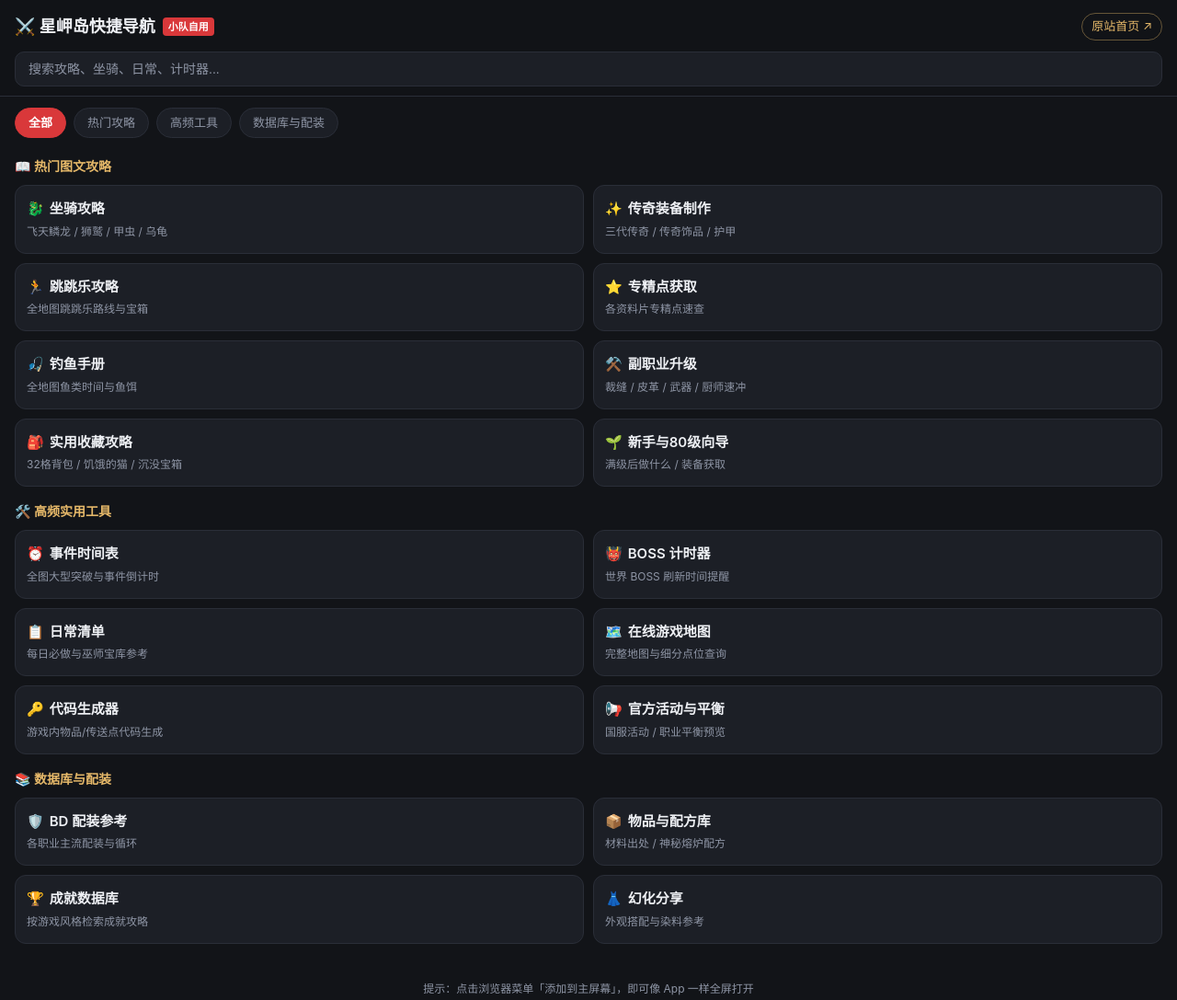
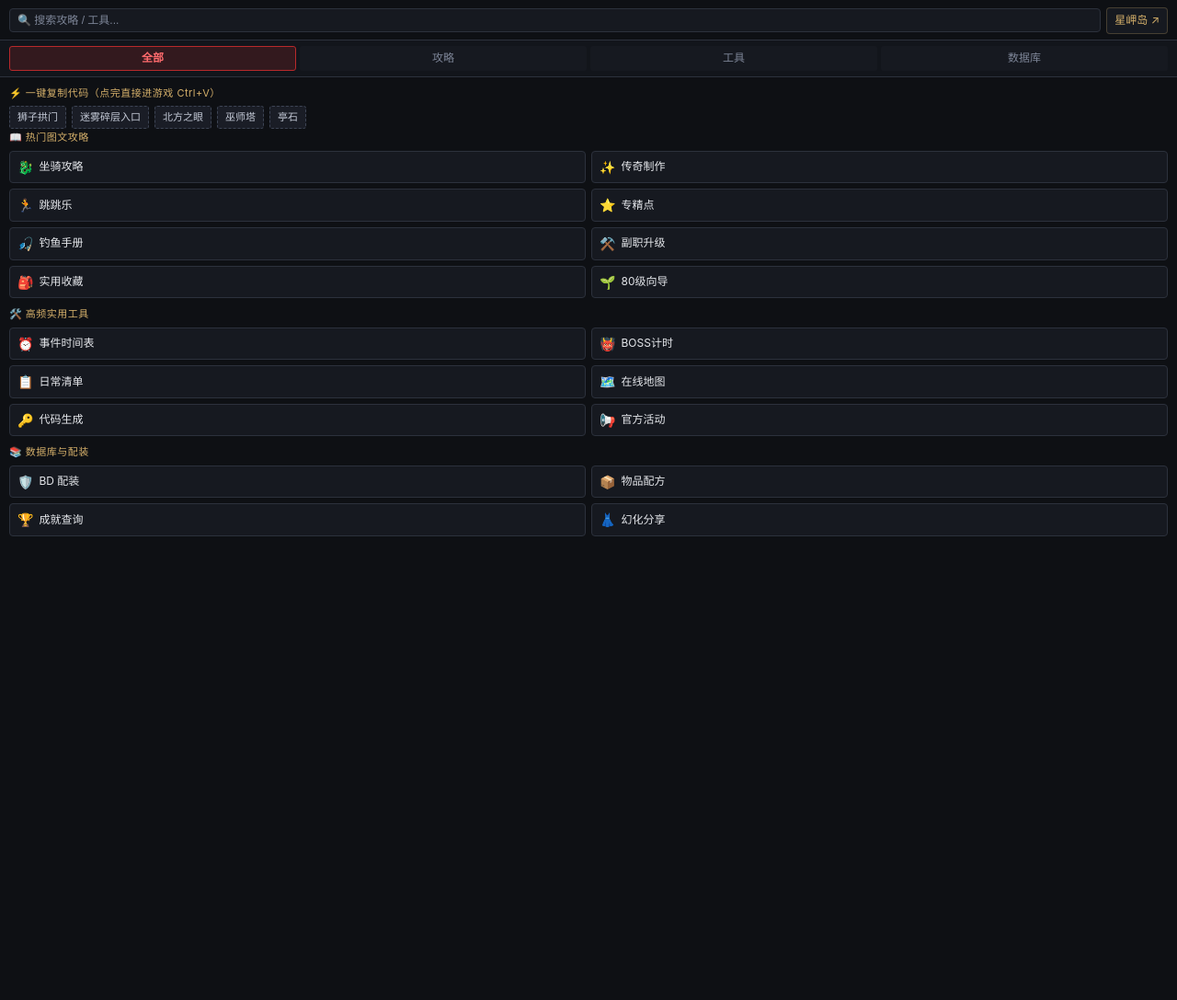
Before and after one commit to 834309651-ux/sss, a plain HTML site: page index.html in a window 1280 px wide. Shown: the whole page at 92% size. After the commit the page ends 800 px from the top, so only its background shows below. Drawn offline with Linux system fonts and the light colour scheme.

Commit message:
Update index.html

```diff
--- a/index.html
+++ b/index.html
@@ -2,223 +2,266 @@
 <html lang="zh-CN">
 <head>
   <meta charset="UTF-8">
-  <meta name="viewport" content="width=device-width, initial-scale=1.0, maximum-scale=1.0, user-scalable=no">
-  <!-- 添加到主屏幕后的 App 样式配置 -->
-  <meta name="apple-mobile-web-app-capable" content="yes">
-  <meta name="apple-mobile-web-app-status-bar-style" content="black-translucent">
-  <meta name="apple-mobile-web-app-title" content="激战2小助手">
-  <meta name="theme-color" content="#121418">
-  <title>激战2 星岬岛手机导航</title>
+  <meta name="viewport" content="width=device-width, initial-scale=1.0">
+  <title>GW2 悬浮窗快捷面板</title>
   <style>
     :root {
-      --bg: #121418;
-      --card: #1c1f26;
-      --card-active: #262a33;
-      --text: #eef0f4;
-      --muted: #8e95a5;
-      --accent: #d9383a; /* 激战2经典红 */
-      --gold: #e5b869;   /* 传奇金 */
-      --border: #2a2e38;
+      --bg: #0e1014;
+      --panel: #161920;
+      --panel-hover: #212631;
+      --border: #2c313c;
+      --gold: #d4af6a;
+      --gold-dim: rgba(212, 175, 106, 0.25);
+      --accent: #b8292b;
+      --text: #e6e8ec;
+      --muted: #7d8597;
     }
-    * { box-sizing: border-box; margin: 0; padding: 0; -webkit-tap-highlight-color: transparent; }
+
+    * { box-sizing: border-box; margin: 0; padding: 0; user-select: none; }
+
     body {
-      font-family: -apple-system, BlinkMacSystemFont, "PingFang SC", "Helvetica Neue", sans-serif;
+      font-family: "Microsoft YaHei", -apple-system, sans-serif;
       background: var(--bg);
       color: var(--text);
-      padding-bottom: 40px;
-      line-height: 1.5;
+      font-size: 13px;
+      line-height: 1.4;
+      overflow-x: hidden;
     }
-    /* 顶部固定栏 */
-    .header {
+
+    /* 极细暗黑滚动条 */
+    ::-webkit-scrollbar { width: 4px; height: 4px; }
+    ::-webkit-scrollbar-track { background: var(--bg); }
+    ::-webkit-scrollbar-thumb { background: #333945; border-radius: 2px; }
+
+    /* 顶部紧凑搜索栏 */
+    .topbar {
       position: sticky;
       top: 0;
-      z-index: 100;
-      background: rgba(18, 20, 24, 0.92);
-      backdrop-filter: blur(10px);
-      padding: 14px 16px 10px;
+      z-index: 10;
+      background: rgba(14, 16, 20, 0.96);
+      padding: 8px 10px 6px;
       border-bottom: 1px solid var(--border);
+      display: flex;
+      gap: 6px;
+      align-items: center;
     }
-    .header-top {
-      display: flex;
-      justify-content: space-between;
-      align-items: center;
-      margin-bottom: 12px;
+    .search-input {
+      flex: 1;
+      background: var(--panel);
+      border: 1px solid var(--border);
+      color: var(--text);
+      padding: 5px 8px;
+      border-radius: 4px;
+      font-size: 12px;
+      outline: none;
     }
-    .title {
-      font-size: 18px;
-      font-weight: 700;
-      display: flex;
-      align-items: center;
-      gap: 8px;
-    }
-    .badge {
-      font-size: 11px;
-      background: var(--accent);
-      color: #fff;
-      padding: 2px 6px;
-      border-radius: 4px;
-      font-weight: 600;
-    }
-    .home-btn {
-      font-size: 13px;
+    .search-input:focus { border-color: var(--gold); }
+    .search-input::placeholder { color: var(--muted); }
+
+    .btn-home {
+      background: var(--panel);
+      border: 1px solid var(--gold-dim);
       color: var(--gold);
       text-decoration: none;
-      padding: 4px 10px;
-      border: 1px solid rgba(229, 184, 105, 0.4);
-      border-radius: 16px;
+      padding: 5px 8px;
+      border-radius: 4px;
+      font-size: 12px;
+      white-space: nowrap;
+      transition: 0.15s;
     }
-    /* 搜索框 */
-    .search-box {
-      width: 100%;
-      background: var(--card);
-      border: 1px solid var(--border);
-      color: var(--text);
-      padding: 10px 14px;
-      border-radius: 10px;
-      font-size: 14px;
-      outline: none;
-    }
-    .search-box:focus { border-color: var(--gold); }
-    .search-box::placeholder { color: var(--muted); }
+    .btn-home:hover { background: var(--gold-dim); color: #fff; }
 
-    /* 分类标签栏 */
+    /* 紧凑分类标签 */
     .tabs {
       display: flex;
-      gap: 8px;
-      overflow-x: auto;
-      padding: 12px 16px 4px;
-      scrollbar-width: none;
+      gap: 4px;
+      padding: 6px 10px;
+      border-bottom: 1px solid var(--border);
+      background: #12151b;
     }
-    .tabs::-webkit-scrollbar { display: none; }
     .tab {
-      flex-shrink: 0;
-      padding: 6px 14px;
-      background: var(--card);
+      flex: 1;
+      text-align: center;
+      padding: 4px 0;
+      font-size: 12px;
       color: var(--muted);
-      border-radius: 20px;
-      font-size: 13px;
-      border: 1px solid var(--border);
+      background: var(--panel);
+      border: 1px solid transparent;
+      border-radius: 3px;
       cursor: pointer;
+      transition: 0.15s;
     }
+    .tab:hover { color: var(--text); }
     .tab.active {
-      background: var(--accent);
-      color: #fff;
+      background: rgba(184, 41, 43, 0.2);
       border-color: var(--accent);
+      color: #ff6b6d;
       font-weight: 600;
     }
 
-    /* 内容区 */
-    .container { padding: 12px 16px; }
-    .section-title {
-      font-size: 14px;
+    /* 主内容区 */
+    .main { padding: 8px 10px 20px; }
+
+    .sec-title {
+      font-size: 11px;
       color: var(--gold);
-      font-weight: 600;
-      margin: 16px 0 10px;
+      margin: 10px 0 6px;
+      display: flex;
+      align-items: center;
+      justify-content: space-between;
+      letter-spacing: 0.5px;
+    }
+    .sec-title:first-child { margin-top: 2px; }
+
+    /* 紧凑双列按钮网格 */
+    .grid {
+      display: grid;
+      grid-template-columns: repeat(2, 1fr);
+      gap: 6px;
+    }
+    .item {
+      background: var(--panel);
+      border: 1px solid var(--border);
+      border-radius: 4px;
+      padding: 7px 8px;
+      text-decoration: none;
+      color: var(--text);
       display: flex;
       align-items: center;
       gap: 6px;
+      cursor: pointer;
+      transition: all 0.12s;
+      overflow: hidden;
     }
-    .section-title:first-child { margin-top: 4px; }
-    .grid {
-      display: grid;
-      grid-template-columns: repeat(2, 1fr);
-      gap: 10px;
+    .item:hover {
+      background: var(--panel-hover);
+      border-color: var(--gold-dim);
     }
-    .card {
-      background: var(--card);
-      border: 1px solid var(--border);
-      border-radius: 12px;
-      padding: 14px 12px;
-      text-decoration: none;
-      color: var(--text);
-      display: flex;
-      flex-direction: column;
-      gap: 4px;
-      transition: background 0.15s;
-    }
-    .card:active { background: var(--card-active); transform: scale(0.98); }
-    .card-head {
-      display: flex;
-      align-items: center;
-      gap: 6px;
-      font-size: 15px;
-      font-weight: 600;
-    }
-    .card-desc {
-      font-size: 12px;
-      color: var(--muted);
-      white-space: nowrap;
+    .item:active { transform: scale(0.97); }
+    .item-icon { font-size: 14px; flex-shrink: 0; }
+    .item-text {
       overflow: hidden;
       text-overflow: ellipsis;
+      white-space: nowrap;
+      font-size: 12px;
     }
+
+    /* 一键复制代码标签 */
+    .code-list {
+      display: flex;
+      flex-wrap: wrap;
+      gap: 6px;
+    }
+    .code-chip {
+      background: #1a1d26;
+      border: 1px dashed #3d4454;
+      color: #c5cbd8;
+      padding: 4px 8px;
+      border-radius: 3px;
+      font-size: 11px;
+      cursor: pointer;
+      transition: 0.15s;
+    }
+    .code-chip:hover {
+      border-color: var(--gold);
+      color: var(--gold);
+      background: var(--panel-hover);
+    }
+
     .empty {
       text-align: center;
       color: var(--muted);
-      padding: 40px 0;
-      font-size: 14px;
+      padding: 24px 0;
+      font-size: 12px;
     }
-    .footer-tip {
-      text-align: center;
-      color: var(--muted);
+
+    /* 复制成功轻提示 */
+    .toast {
+      position: fixed;
+      bottom: 14px;
+      left: 50%;
+      transform: translateX(-50%) translateY(20px);
+      background: var(--gold);
+      color: #0e1014;
+      font-weight: 600;
       font-size: 12px;
-      margin-top: 28px;
-      padding: 0 20px;
+      padding: 5px 14px;
+      border-radius: 20px;
+      opacity: 0;
+      pointer-events: none;
+      transition: all 0.2s;
+      z-index: 99;
+    }
+    .toast.show {
+      opacity: 1;
+      transform: translateX(-50%) translateY(0);
     }
   </style>
 </head>
 <body>
 
-  <div class="header">
-    <div class="header-top">
-      <div class="title">
-        <span>⚔️ 星岬岛快捷导航</span>
-        <span class="badge">小队自用</span>
-      </div>
-      <a class="home-btn" href="https://gw2.wishingstarmoye.com/" target="_blank">原站首页 ↗</a>
-    </div>
-    <input type="text" id="searchInput" class="search-box" placeholder="搜索攻略、坐骑、日常、计时器..." />
+  <div class="topbar">
+    <input type="text" id="search" class="search-input" placeholder="🔍 搜索攻略 / 工具..." autocomplete="off">
+    <a class="btn-home" href="https://gw2.wishingstarmoye.com/">星岬岛 ↗</a>
   </div>
 
   <div class="tabs" id="tabs">
     <div class="tab active" data-cat="all">全部</div>
-    <div class="tab" data-cat="guide">热门攻略</div>
-    <div class="tab" data-cat="tool">高频工具</div>
-    <div class="tab" data-cat="db">数据库与配装</div>
+    <div class="tab" data-cat="guide">攻略</div>
+    <div class="tab" data-cat="tool">工具</div>
+    <div class="tab" data-cat="db">数据库</div>
   </div>
 
-  <div class="container" id="content"></div>
+  <div class="main">
+    <!-- 常用游戏代码一键复制（可自行增删） -->
+    <div class="sec-title">
+      <span>⚡ 一键复制代码（点完直接进游戏 Ctrl+V）</span>
+    </div>
+    <div class="code-list" id="codeList"></div>
 
-  <div class="footer-tip">
-    提示：点击浏览器菜单「添加到主屏幕」，即可像 App 一样全屏打开
+    <!-- 动态渲染的攻略/工具列表 -->
+    <div id="content"></div>
   </div>
 
+  <div class="toast" id="toast">已复制到剪贴板</div>
+
   <script>
-    // 以后想加新攻略或微调具体子页面链接，直接改这里的数据即可
     const BASE = "https://gw2.wishingstarmoye.com/";
+
+    // 1. 常用传送点/配装代码（按你们小队习惯随便改）
+    const QUICK_CODES = [
+      { name: "狮子拱门", code: "[&BC0AAAA=]" },
+      { name: "迷雾碎层入口", code: "[&BG8EAAA=]" },
+      { name: "北方之眼", code: "[&BAkMAAA=]" },
+      { name: "巫师塔", code: "[&BB8OAAA=]" },
+      { name: "亭石", code: "[&BGUNAAA=]" }
+    ];
+
+    // 2. 导航按钮数据（把 url 换成具体子页面链接即可直达）
     const DATA = [
-      // 热门攻略
-      { cat: "guide", icon: "🐉", title: "坐骑攻略", desc: "飞天鳞龙 / 狮鹫 / 甲虫 / 乌龟", url: BASE },
-      { cat: "guide", icon: "✨", title: "传奇装备制作", desc: "三代传奇 / 传奇饰品 / 护甲", url: BASE },
-      { cat: "guide", icon: "🏃", title: "跳跳乐攻略", desc: "全地图跳跳乐路线与宝箱", url: BASE },
-      { cat: "guide", icon: "⭐", title: "专精点获取", desc: "各资料片专精点速查", url: BASE },
-      { cat: "guide", icon: "🎣", title: "钓鱼手册", desc: "全地图鱼类时间与鱼饵", url: BASE },
-      { cat: "guide", icon: "⚒️", title: "副职业升级", desc: "裁缝 / 皮革 / 武器 / 厨师速冲", url: BASE },
-      { cat: "guide", icon: "🎒", title: "实用收藏攻略", desc: "32格背包 / 饥饿的猫 / 沉没宝箱", url: BASE },
-      { cat: "guide", icon: "🌱", title: "新手与80级向导", desc: "满级后做什么 / 装备获取", url: BASE },
+      // 攻略
+      { cat: "guide", icon: "🐉", title: "坐骑攻略", url: BASE },
+      { cat: "guide", icon: "✨", title: "传奇制作", url: BASE },
+      { cat: "guide", icon: "🏃", title: "跳跳乐", url: BASE },
+      { cat: "guide", icon: "⭐", title: "专精点", url: BASE },
+      { cat: "guide", icon: "🎣", title: "钓鱼手册", url: BASE },
+      { cat: "guide", icon: "⚒️", title: "副职升级", url: BASE },
+      { cat: "guide", icon: "🎒", title: "实用收藏", url: BASE },
+      { cat: "guide", icon: "🌱", title: "80级向导", url: BASE },
 
-      // 高频工具
-      { cat: "tool", icon: "⏰", title: "事件时间表", desc: "全图大型突破与事件倒计时", url: BASE },
-      { cat: "tool", icon: "👹", title: "BOSS 计时器", desc: "世界 BOSS 刷新时间提醒", url: BASE },
-      { cat: "tool", icon: "📋", title: "日常清单", desc: "每日必做与巫师宝库参考", url: BASE },
-      { cat: "tool", icon: "🗺️", title: "在线游戏地图", desc: "完整地图与细分点位查询", url: BASE },
-      { cat: "tool", icon: "🔑", title: "代码生成器", desc: "游戏内物品/传送点代码生成", url: BASE },
-      { cat: "tool", icon: "📢", title: "官方活动与平衡", desc: "国服活动 / 职业平衡预览", url: BASE },
+      // 工具
+      { cat: "tool", icon: "⏰", title: "事件时间表", url: BASE },
+      { cat: "tool", icon: "👹", title: "BOSS计时", url: BASE },
+      { cat: "tool", icon: "📋", title: "日常清单", url: BASE },
+      { cat: "tool", icon: "🗺️", title: "在线地图", url: BASE },
+      { cat: "tool", icon: "🔑", title: "代码生成", url: BASE },
+      { cat: "tool", icon: "📢", title: "官方活动", url: BASE },
 
-      // 数据库与配装
-      { cat: "db", icon: "🛡️", title: "BD 配装参考", desc: "各职业主流配装与循环", url: BASE },
-      { cat: "db", icon: "📦", title: "物品与配方库", desc: "材料出处 / 神秘熔炉配方", url: BASE },
-      { cat: "db", icon: "🏆", title: "成就数据库", desc: "按游戏风格检索成就攻略", url: BASE },
-      { cat: "db", icon: "👗", title: "幻化分享", desc: "外观搭配与染料参考", url: BASE }
+      // 数据库
+      { cat: "db", icon: "🛡️", title: "BD 配装", url: BASE },
+      { cat: "db", icon: "📦", title: "物品配方", url: BASE },
+      { cat: "db", icon: "🏆", title: "成就查询", url: BASE },
+      { cat: "db", icon: "👗", title: "幻化分享", url: BASE }
     ];
 
     const CAT_NAMES = {
@@ -229,21 +272,54 @@
 
     let currentCat = "all";
     let keyword = "";
+    let toastTimer = null;
 
+    // 渲染一键复制区
+    function renderCodes() {
+      const el = document.getElementById("codeList");
+      el.innerHTML = QUICK_CODES.map(c =>
+        `<div class="code-chip" onclick="copyCode('${c.code}', '${c.name}')">${c.name}</div>`
+      ).join("");
+    }
+
+    // 复制功能
+    window.copyCode = function(code, name) {
+      navigator.clipboard.writeText(code).then(() => {
+        showToast(`已复制：${name} ${code}`);
+      }).catch(() => {
+        // 兼容旧内核的备用复制方案
+        const input = document.createElement("input");
+        input.value = code;
+        document.body.appendChild(input);
+        input.select();
+        document.execCommand("copy");
+        document.body.removeChild(input);
+        showToast(`已复制：${name}`);
+      });
+    };
+
+    function showToast(msg) {
+      const t = document.getElementById("toast");
+      t.textContent = msg;
+      t.classList.add("show");
+      clearTimeout(toastTimer);
+      toastTimer = setTimeout(() => t.classList.remove("show"), 1600);
+    }
+
+    // 渲染主网格
     function render() {
       const container = document.getElementById("content");
       const filtered = DATA.filter(item => {
         const matchCat = currentCat === "all" || item.cat === currentCat;
-        const matchKey = !keyword || (item.title + item.desc).toLowerCase().includes(keyword);
+        const matchKey = !keyword || item.title.toLowerCase().includes(keyword);
         return matchCat && matchKey;
       });
 
-      if (filtered.length === 0) {
-        container.innerHTML = `<div class="empty">没找到相关内容，试试换个关键词</div>`;
+      if (!filtered.length) {
+        container.innerHTML = `<div class="empty">无匹配项</div>`;
         return;
       }
 
-      // 按分类分组渲染
       const groups = {};
       filtered.forEach(item => {
         if (!groups[item.cat]) groups[item.cat] = [];
@@ -252,12 +328,12 @@
 
       let html = "";
       Object.keys(groups).forEach(cat => {
-        html += `<div class="section-title">${CAT_NAMES[cat]}</div><div class="grid">`;
+        html += `<div class="sec-title"><span>${CAT_NAMES[cat]}</span></div><div class="grid">`;
         groups[cat].forEach(item => {
           html += `
-            <a class="card" href="${item.url}" target="_blank">
-              <div class="card-head"><span>${item.icon}</span><span>${item.title}</span></div>
-              <div class="card-desc">${item.desc}</div>
+            <a class="item" href="${item.url}">
+              <span class="item-icon">${item.icon}</span>
+              <span class="item-text">${item.title}</span>
             </a>`;
         });
         html += `</div>`;
@@ -265,8 +341,7 @@
       container.innerHTML = html;
     }
 
-    // 绑定搜索与分类切换
-    document.getElementById("searchInput").addEventListener("input", e => {
+    document.getElementById("search").addEventListener("input", e => {
       keyword = e.target.value.trim().toLowerCase();
       render();
     });
@@ -279,6 +354,7 @@
       render();
     });
 
+    renderCodes();
     render();
   </script>
 </body>
```
